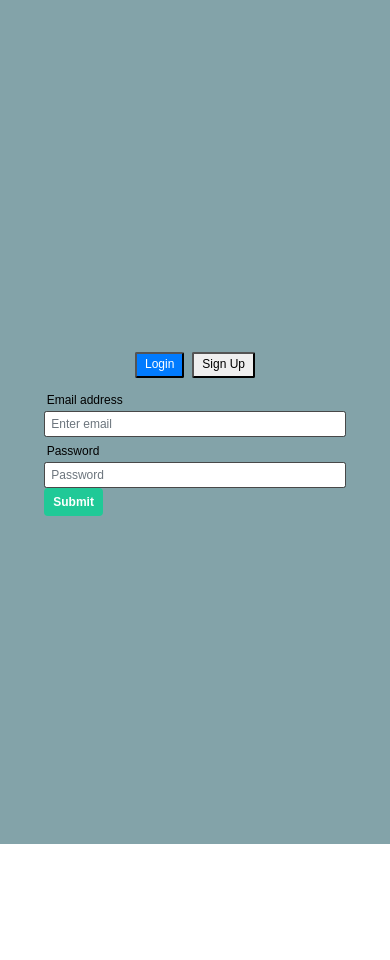
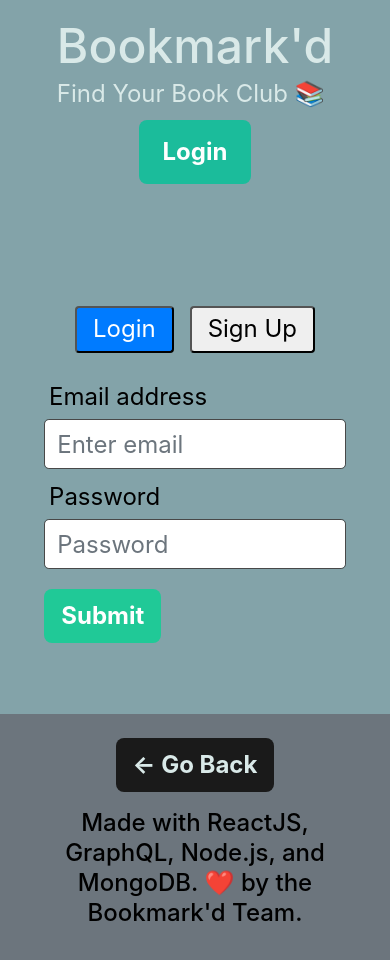
Before and after one commit to Jessmica11/Bookmarkd, a React (Vite) app in the folder client/: page /auth in a window 390 px wide. Before the commit the page ends 844 px from the top, so only its background shows below. Built offline with nearby package versions, Linux system fonts and the light colour scheme.

Commit message:
Styled lots of things
Homepage is completely responsive, commented out the Nav for now until I can connect isLoggedIn logic to everything

```diff
--- a/client/src/App.css
+++ b/client/src/App.css
@@ -454,11 +454,11 @@ a:hover {
 }
 
 .min-100-vh {
-  min-height: 100vh;
+  min-height: 60vh;
 }
 
 .min-100-vw {
-  min-width: 100vw;
+  min-width: 90vw;
 }
 
 /* MARGIN/PADDING UTILS */
--- a/client/src/components/Carousel/Carousel.css
+++ b/client/src/components/Carousel/Carousel.css
@@ -1,49 +1,15 @@
-html {
-    box-sizing: border-box;
-    font-size: 10px;
-
-    @media (max-width: 425px) {
-        font-size: 8px;
-    }
-}
-
-body {
-    font-size: 1.5rem;
-    margin: 0;
-    font-family: Arial, Helvetica, sans-serif;
-}
-
-*,
-*:before,
-*:after {
-    -webkit-box-sizing: border-box;
-    box-sizing: inherit;
-}
-
-ul {
-    list-style-type: none;
-    padding: 0;
-}
-
-a {
-    text-decoration: none;
-    color: inherit;
-}
-
 .carousel__wrap {
-    margin-top: 10%;
+    margin-top: 5%;
     align-items: center;
     display: flex;
-    flex: 1;
+    flex-direction: column;
     justify-content: center;
     position: relative;
     width: 100%;
-    left: 50%;
-    transform: translateX(-50%);
 }
 
 .carousel__inner {
-    height: 75rem;
+    height: auto;
     position: relative;
     width: 100%;
 }
@@ -57,27 +23,26 @@ a {
 
 .carousel__slide-list {
     display: flex;
+    flex-direction: column;
+    justify-content: center;
+    align-items: center;
     transition: transform 0.3s ease;
 }
 
 .carousel__slide-item {
     flex: 0 0 auto;
-    height: 40rem;
-    margin-right: 1.5rem;
+    height: 20rem;
+    margin-right: 1rem;
     position: relative;
-    width: 25rem;
+    width: calc(25% - 2rem);
     transition: all 0.2s;
     overflow: hidden;
-}
-
-.carousel__slide-item:last-child {
-    margin-right: 0;
 }
 
 .carousel__slide-item-img-link {
     cursor: zoom-in;
     display: flex;
-    height: 100%;
+    height: 20rem;
     overflow: hidden;
     position: relative;
     width: 100%;
@@ -91,31 +56,9 @@ a {
     transition: all 0.5s ease;
 }
 
-.carousel__slide-item-img-link::after {
-    align-items: center;
-    background: rgba(0, 0, 0, 0.5);
-    color: white;
-    content: 'Join This Book Club';
-    display: flex;
-    height: 100%;
-    justify-content: center;
-    opacity: 0;
-    position: absolute;
-    transition: all 0.5s ease;
-    width: 100%;
-}
-
-.carousel__slide-item:hover .carousel__slide-item-img-link::after {
-    opacity: 1;
-}
-
-.carousel__slide-item-img-link:hover img {
-    transform: scale(1.3);
-}
-
 .carousel-slide-item__body {
     bottom: 0;
-    height: 5rem;
+    height: 25%;
     position: absolute;
     width: 100%;
     background-color: rgba(255, 255, 255, 0.8);
@@ -123,6 +66,9 @@ a {
     box-sizing: border-box;
     overflow: hidden;
     transition: height 0.3s ease;
+    display: flex;
+    flex-direction: column;
+    justify-content: center;
 }
 
 .carousel__slide-item:hover .carousel-slide-item__body {
@@ -131,18 +77,44 @@ a {
 
 .carousel-slide-item__body h4 {
     font-weight: bolder;
+    margin: 0;
 }
 
 .carousel-slide-item__body p {
     margin: 0.5rem 0 0;
-    font-size: 1.5rem;
+    font-size: 1rem;
     line-height: 1.5;
     overflow: hidden;
     opacity: 0;
     transition: opacity 0.3s ease;
+    margin-bottom: 0;
 }
 
 .carousel__slide-item:hover .carousel-slide-item__body h4,
 .carousel__slide-item:hover .carousel-slide-item__body p {
     opacity: 1;
 }
+
+@media (max-width: 767px) {
+    .carousel__slide-item {
+        width: calc(100% - 2rem);
+        margin-bottom: 2rem;
+    }
+}
+
+@media (min-width: 768px) {
+    .carousel__wrap {
+        align-items: center;
+        flex-direction: row;
+    }
+
+    .carousel__slide-list {
+        flex-direction: row;
+        align-items: flex-start;
+    }
+
+    .carousel__slide-item {
+        width: calc(20% - .5rem);
+        margin-bottom: 0;
+    }
+}
--- a/client/src/components/Carousel/Carousel.jsx
+++ b/client/src/components/Carousel/Carousel.jsx
@@ -1,4 +1,4 @@
-import React, { useState, useEffect } from 'react';
+import React, { useState } from 'react';
 import './Carousel.css';
 
 const _items = [
@@ -39,12 +39,6 @@ const _items = [
   },
 ];
 
-const length = _items.length;
-
-const sleep = (ms = 0) => {
-  return new Promise((resolve) => setTimeout(resolve, ms));
-};
-
 const CarouselSlideItem = ({ item, active }) => {
   return (
     <li className={`carousel__slide-item ${active ? 'active' : ''}`}>
@@ -62,26 +56,11 @@ const CarouselSlideItem = ({ item, active }) => {
 };
 
 const Carousel = () => {
-  const [activeIdx, setActiveIdx] = useState(0);
-
-  const prevClick = () => {
-    setActiveIdx((prev) => (prev - 1 + length) % length);
-  };
-
-  const nextClick = () => {
-    setActiveIdx((prev) => (prev + 1) % length);
-  };
+  const [activeIdx] = useState(0);
 
   return (
     <div className="carousel__wrap">
       <div className="carousel__inner">
-        <button
-          className="carousel__btn carousel__btn--prev"
-          onClick={prevClick}
-        >
-          <i className="carousel__btn-arrow carousel__btn-arrow--left" />
-        </button>
-
         <div className="carousel__container">
           <ul className="carousel__slide-list">
             {_items.map((item, i) => (
@@ -93,13 +72,6 @@ const Carousel = () => {
             ))}
           </ul>
         </div>
-
-        <button
-          className="carousel__btn carousel__btn--next"
-          onClick={nextClick}
-        >
-          <i className="carousel__btn-arrow carousel__btn-arrow--right" />
-        </button>
       </div>
     </div>
   );
--- a/client/src/components/Footer/index.jsx
+++ b/client/src/components/Footer/index.jsx
@@ -1,28 +1,20 @@
 import { useLocation, useNavigate } from 'react-router-dom';
-import React from 'react';
 
 const Footer = () => {
   const location = useLocation();
   const navigate = useNavigate();
+
   return (
-    <footer className="w-100 mt-auto bg-secondary p-4">
-      <div className="container text-center mb-5">
+    <footer className="bg-secondary p-4" style={{ marginTop: 'auto' }}>
+      <div className="container text-center">
         {location.pathname !== '/' && (
-          <button
-            className="btn btn-dark mb-3"
-            onClick={() => navigate(-1)}
-          >
+          <button className="btn btn-dark mb-3" onClick={() => navigate(-1)}>
             &larr; Go Back
           </button>
         )}
         <h4>
-          Made with{'ReactJS, GraphQL, Node.js, and MongoDB.'}
-          <span
-            className="emoji"
-            role="img"
-            aria-label="heart"
-            aria-hidden="false"
-          >
+          Made with ReactJS, GraphQL, Node.js, and MongoDB.{' '}
+          <span className="emoji" role="img" aria-label="heart" aria-hidden="false">
             ❤️
           </span>{' '}
           by the Bookmark'd Team.
--- a/client/src/components/Header/index.jsx
+++ b/client/src/components/Header/index.jsx
@@ -1,7 +1,7 @@
 import { Link } from 'react-router-dom';
 import React from 'react';
 
-import Auth from '../../utils/auth';
+import Auth from '../../utils/authUtils';
 
 const Header = () => {
   const logout = (event) => {
@@ -9,13 +9,13 @@ const Header = () => {
     Auth.logout();
   };
   return (
-    <header className="bg-primary text-light mb-4 py-3 flex-row align-center">
+    <header className="bg-primary text-light py-3 flex-row align-center">
       <div className="container flex-row justify-space-between-lg justify-center align-center">
         <div>
-          <Link className="text-light" to="/">
-            <h1 className="m-0">Bookmark'd</h1>
+          <Link className="text-light" to="/home">
+            <h1 className="m-0" style={{fontSize: "3em"}}>Bookmark'd</h1>
           </Link>
-          <p className="m-0">📚 Find Your Book Club 📚</p>
+          <p className="m-0" style={{fontSize: "1.5em"}}>Find Your Book Club 📚</p>
         </div>
         <div>
           {Auth.loggedIn() ? (
@@ -30,11 +30,8 @@ const Header = () => {
             </>
           ) : (
             <>
-              <Link className="btn btn-lg btn-info m-2" to="/login">
+              <Link className="btn btn-lg btn-info m-2" to="/auth">
                 Login
-              </Link>
-              <Link className="btn btn-lg btn-light m-2" to="/signup">
-                Signup
               </Link>
             </>
           )}
--- a/client/src/components/Login/Login.jsx
+++ b/client/src/components/Login/Login.jsx
@@ -43,9 +43,11 @@ const Login = () => {
         <Form.Control type="password" placeholder="Password" name="password" value={userFormData.password} onChange={handleInputChange} />
       </Form.Group>
 
-      <Button variant="primary" type="submit">
-        Submit
-      </Button>
+      <div style={{ margin: '20px 0' }}> {/* Add margin around the button */}
+        <Button variant="primary" type="submit">
+          Submit
+        </Button>
+      </div>
 
       {showAlert && <Alert variant="danger">Invalid credentials. Please try again.</Alert>}
     </Form>
--- a/client/src/components/SignUp/SignUp.jsx
+++ b/client/src/components/SignUp/SignUp.jsx
@@ -1,5 +1,3 @@
-// SignUp.js
-
 import React, { useState } from 'react';
 import { Form, Button, Alert } from 'react-bootstrap';
 import { useMutation } from '@apollo/client';
@@ -53,9 +51,11 @@ const SignUp = () => {
         <Form.Control type="text" placeholder="Enter bio" name="bio" value={userFormData.bio} onChange={handleInputChange} />
       </Form.Group>
 
-      <Button variant="primary" type="submit">
-        Submit
-      </Button>
+      <div style={{ margin: '20px 0' }}>
+        <Button variant="primary" type="submit">
+          Submit
+        </Button>
+      </div>
 
       {showAlert && <Alert variant="danger">Sign up failed. Please try again.</Alert>}
     </Form>
--- a/client/src/main.jsx
+++ b/client/src/main.jsx
@@ -1,14 +1,25 @@
-import ReactDOM from 'react-dom/client';
+import ReactDOM from 'react-dom';
 import { createBrowserRouter, RouterProvider } from 'react-router-dom';
-import React from 'react'
+
 import App from './App';
 import Home from './pages/Home';
 import Auth from './pages/Auth';
+import Profile from './pages/Profile';
+import Header from './components/Header';
+import Footer from './components/Footer';
+// import Nav from './components/Nav';
 
 const router = createBrowserRouter([
   {
     path: '/',
-    element: <App />,
+    element: (
+      <>
+        <Header />
+        {/* <Nav /> */}
+        <App />
+        <Footer />
+      </>
+    ),
     children: [
       {
         path: '/home',
@@ -19,6 +30,10 @@ const router = createBrowserRouter([
         path: '/auth',
         element: <Auth />
       },
+      {
+        path: '/profile',
+        element: <Profile />
+      }
     ]
   }
 ]);
```
Also changed, not shown: client/src/components/Nav/index.jsx (+41 -1 lines).
